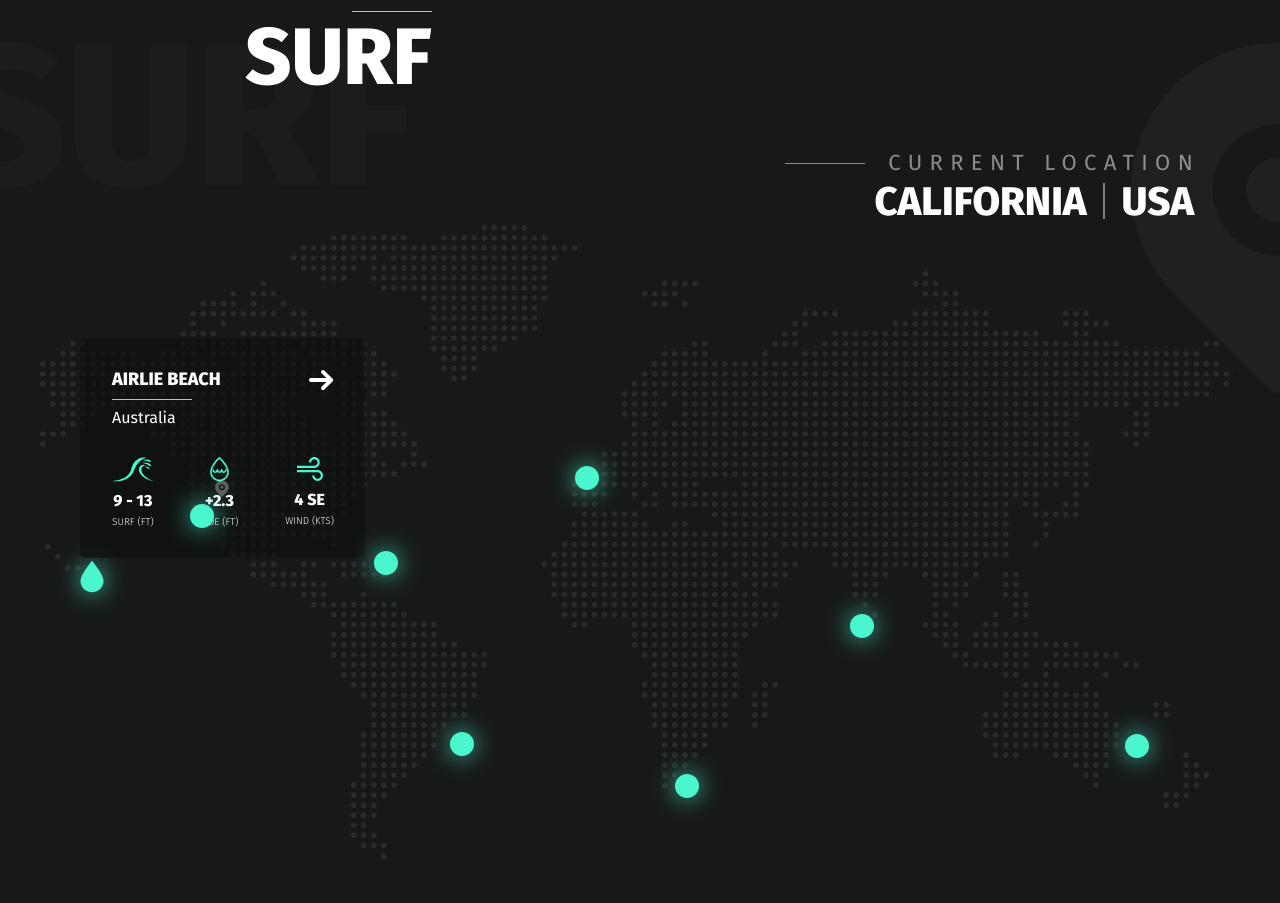
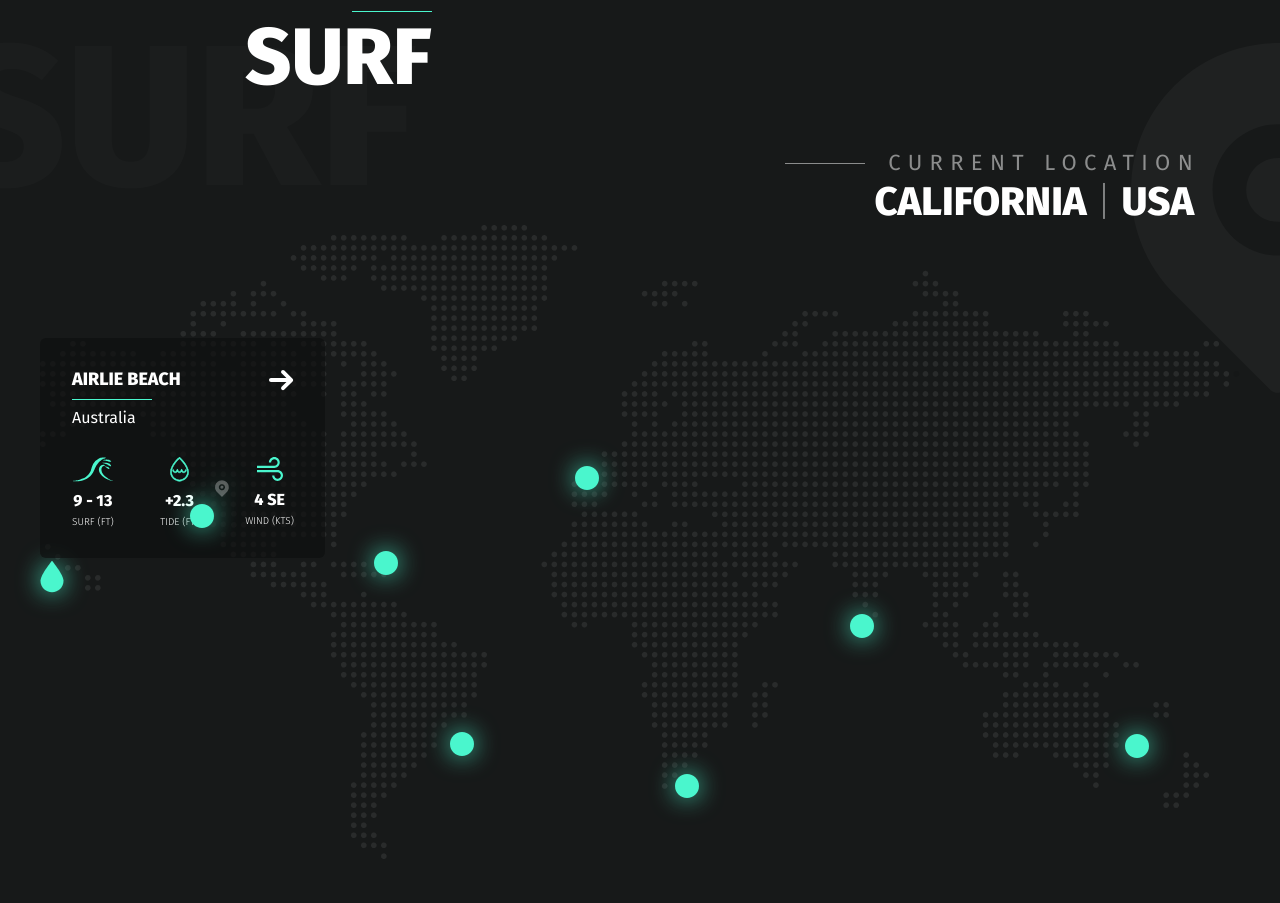
Before and after one commit to Skcorpion/surf-landing, a website: page app/index.html in a window 1280 px wide. Shown: the part 957-1860 px from the top of the page. Drawn offline with nearby package versions, Linux system fonts and the light colour scheme.

Commit message:
map overflow

```diff
--- a/app/scss/style.scss
+++ b/app/scss/style.scss
@@ -301,6 +301,7 @@
 
   .slick-list {
     min-height: 635px;
+    overflow: visible;
   }
   .slick-current {
     .slider-dots__content {
@@ -395,7 +396,7 @@
 
   &--1 {
     top: 335px;
-    left: 40px;
+    left: 0;
     .slider-dots__content {
       transform: translateX(0);
       &::before {
```
Also changed, not shown: app/css/style.min.css, dist/css/style.min.css.
